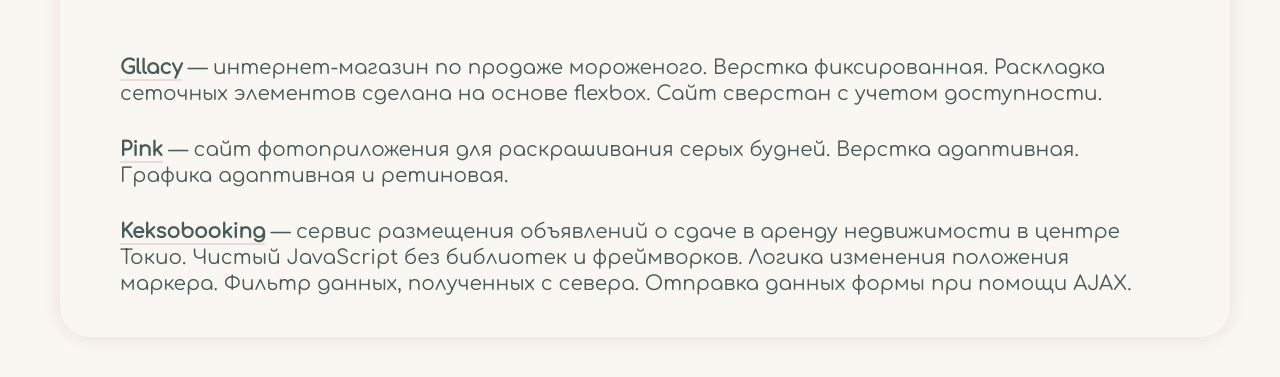
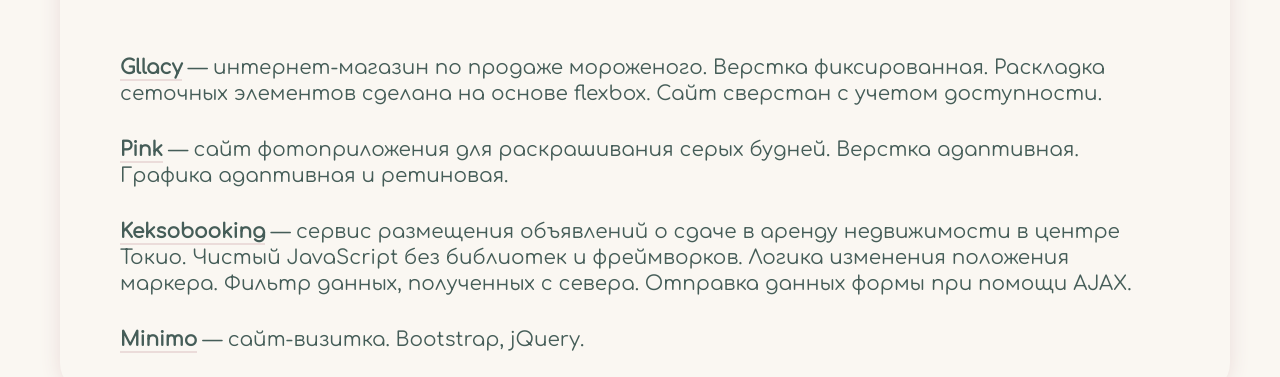
Before and after one commit to tatiana-oleynik/tatiana-oleynik.github.io, a plain HTML site: page index.html in a window 1280 px wide. Shown: the part 423-800 px from the top of the page. Drawn offline with Linux system fonts and the light colour scheme.

Commit message:
Adding a project

```diff
--- a/index.html
+++ b/index.html
@@ -4,7 +4,7 @@
   <meta charset="UTF-8">
   <meta name="viewport" content="width=device-width, initial-scale=1, shrink-to-fit=no">
   <meta http-equiv="X-UA-Compatible" content="ie=edge">
-  <title>oleyniktv</title>
+  <title>oleynik</title>
   <link href="https://fonts.googleapis.com/css?family=Comfortaa|Poppins|Source+Code+Pro&display=swap" rel="stylesheet">
   <link href="style.css" rel="stylesheet">
 </head>
@@ -29,6 +29,9 @@
             </li>
             <li class="projects__item">
               <a class="projects__link" href="keksobooking/index.html" target="_blank">Keksobooking</a> — сервис размещения объявлений о сдаче в аренду недвижимости в центре Токио. Чистый JavaScript без библиотек и фреймворков. Логика изменения положения маркера. Фильтр данных, полученных с севера. Отправка данных формы при помощи AJAX.
+            </li>
+            <li class="projects__item">
+              <a class="projects__link" href="minimo/index.html" target="_blank">Minimo</a> — сайт-визитка. Bootstrap, jQuery.
             </li>
           </ul>
         </section>
```
